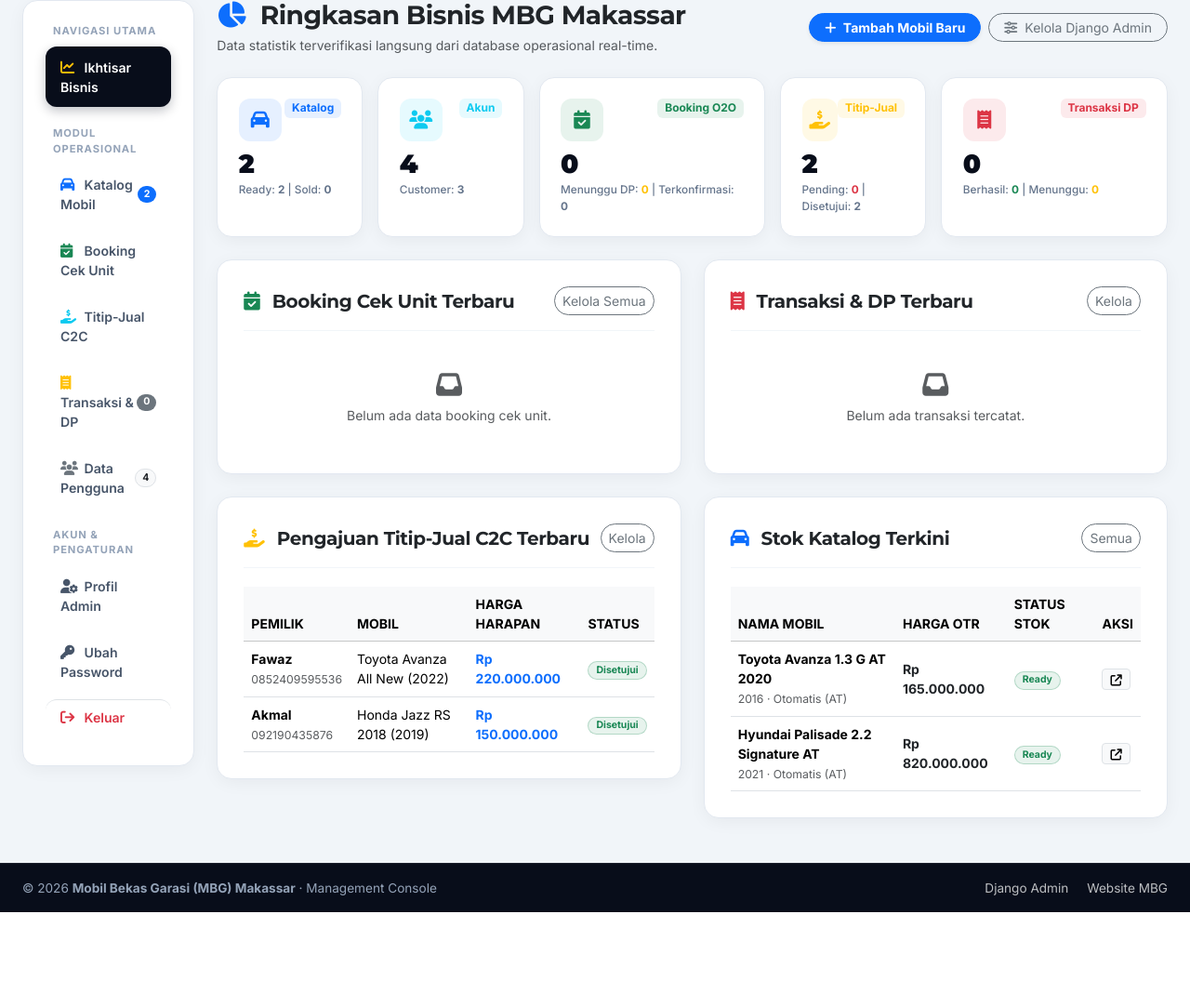
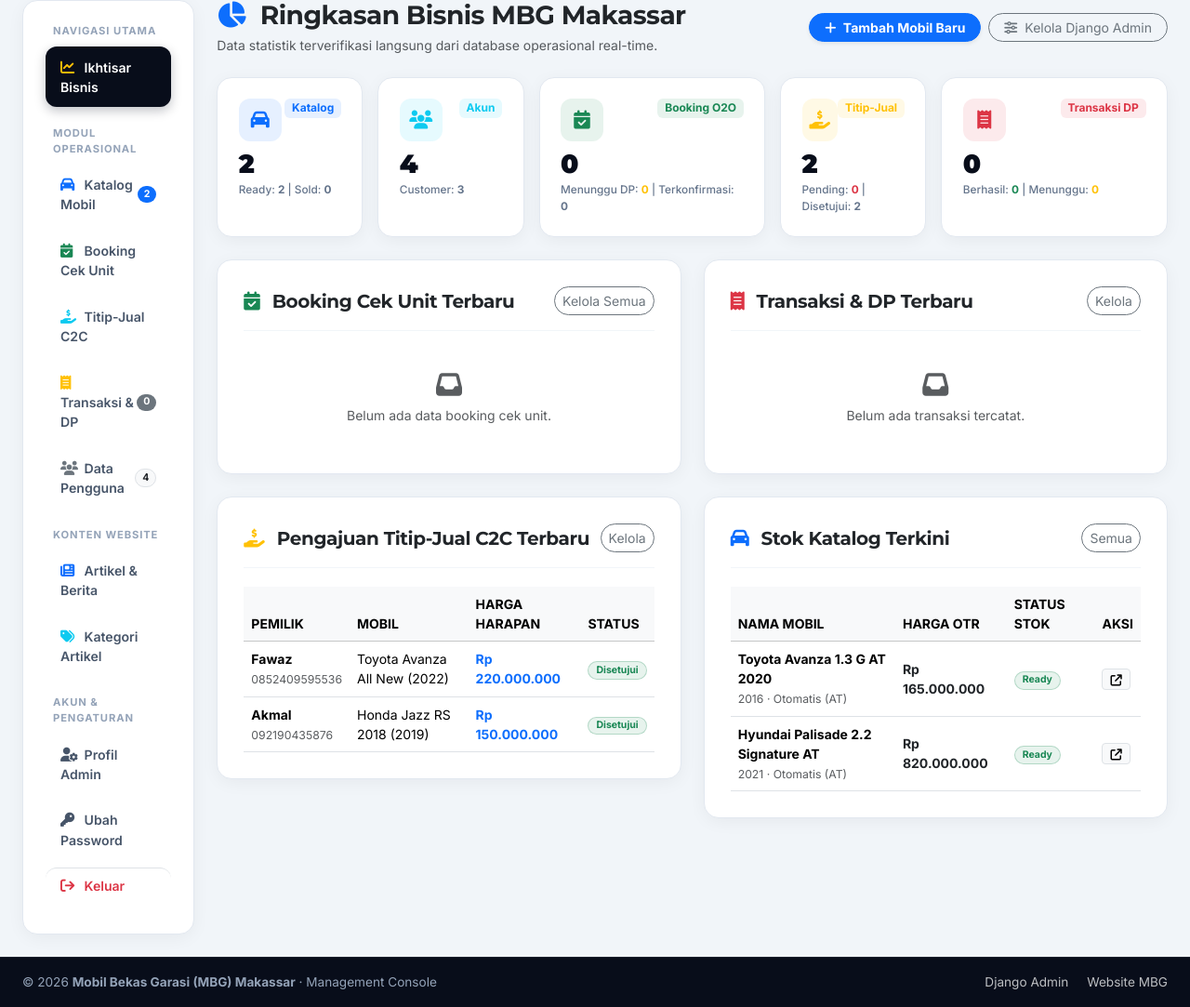
Before and after one commit to Akmalll45/E-commerce_MBG, a Django app: page /panel/ in a window 1280 px wide. Shown: the part 94-1177 px from the top of the page at 93% size. Before the commit the page ends 1075 px from the top, so only its background shows below. Run offline with Django 5.2, Linux system fonts and the light colour scheme; a user stored in the database is signed in; data comes from the database, SQL or seed files in the repository; data that the repository does not hold is empty.

Commit message:
perbaikan sidebar admin

```diff
--- a/toko/templates/dashboard/admin/dashboard.html
+++ b/toko/templates/dashboard/admin/dashboard.html
@@ -299,6 +299,13 @@
                     <a class="admin-side-item" href="/admin/toko/customuser/" target="_blank">
                         <span><i class="fa-solid fa-users text-secondary"></i> Data Pengguna</span>
                         <span class="badge bg-light text-dark border rounded-pill small">{{ total_pengguna }}</span>
+                    </a>
+                    <div class="side-section-title">Konten Website</div>
+                    <a class="admin-side-item" href="{% url 'admin_artikel' %}">
+                        <span><i class="fa-solid fa-newspaper text-primary"></i> Artikel &amp; Berita</span>
+                    </a>
+                    <a class="admin-side-item" href="{% url 'admin_kategori_artikel' %}">
+                        <span><i class="fa-solid fa-tags text-info"></i> Kategori Artikel</span>
                     </a>
 
                     <div class="side-section-title">Akun & Pengaturan</div>
```
